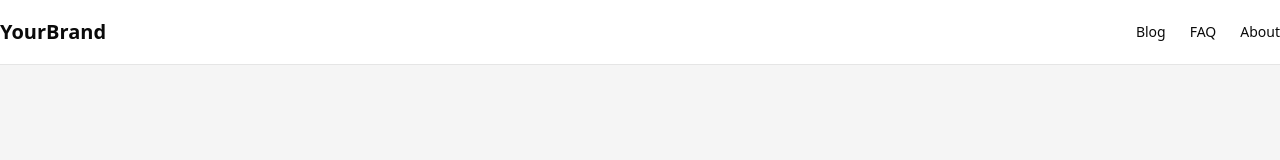
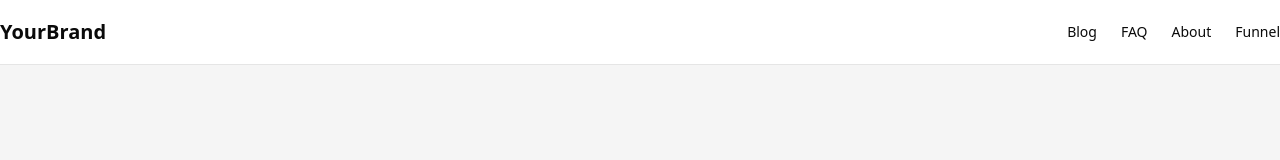
Before and after one commit to haalmarc/posthog-workshop, a Next.js app: page /funnel in a window 1280 px wide. Shown: the top 160 px of the page. Built offline with nearby package versions, Linux system fonts and the light colour scheme; no server answers.

Commit message:
fix: task2

```diff
--- a/app/funnel/page.tsx
+++ b/app/funnel/page.tsx
@@ -1,3 +1,5 @@
+"use client";
+
 import { useState } from "react";
 import { Button } from "@/components/ui/button";
 import {
--- a/app/layout.tsx
+++ b/app/layout.tsx
@@ -53,6 +53,12 @@
               >
                 About
               </Link>
+              <Link
+                href="/funnel"
+                className="text-sm font-medium hover:underline underline-offset-4"
+              >
+                Funnel
+              </Link>
             </nav>
           </div>
         </header>
```
